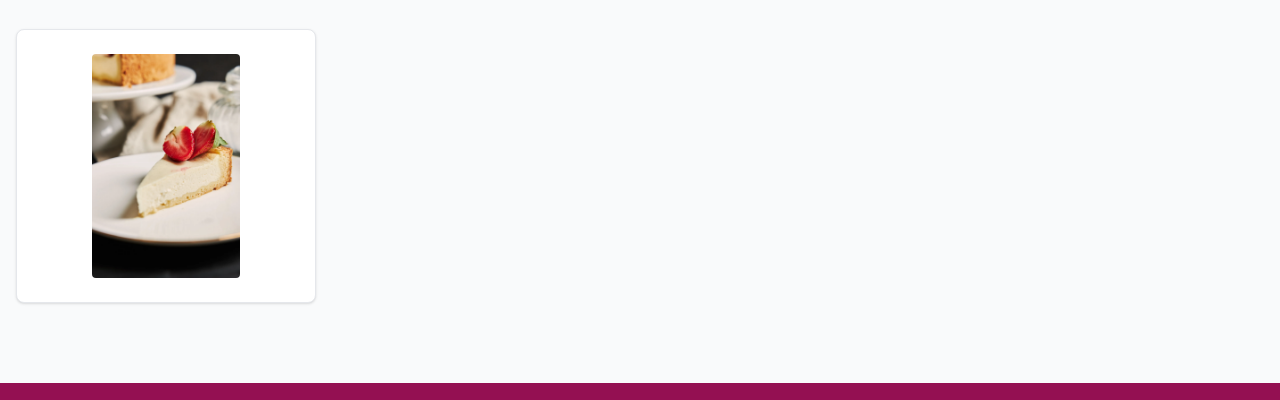
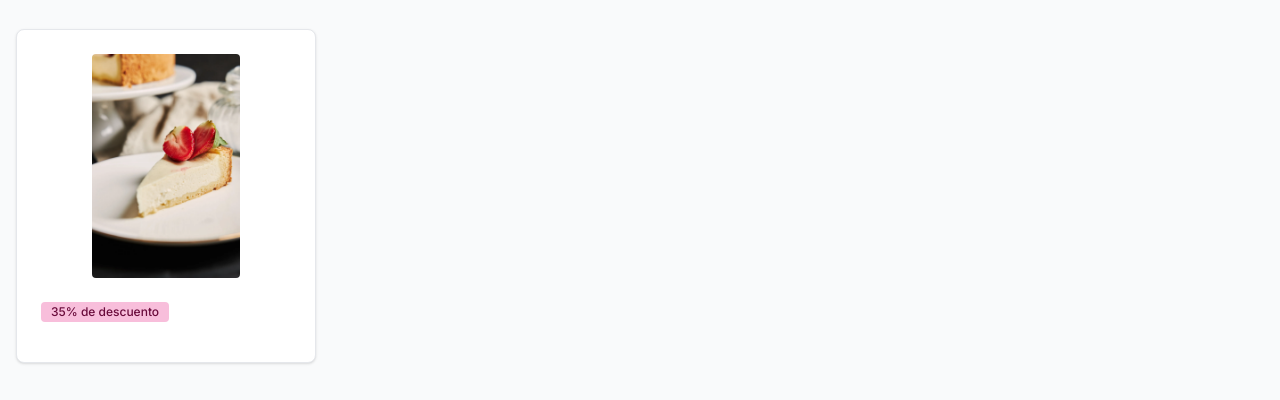
Before and after one commit to Dreizack97/CookieAndCake, a website: page src/products.html in a window 1280 px wide. Shown: the part 263-663 px from the top of the page. Drawn offline with nearby package versions, Linux system fonts and the light colour scheme; files that its build step writes are made by us from their sources.

Commit message:
feat(productos): Sección de Descuento
Agrega un Span para mostrar información de descuento del producto.

```diff
--- a/src/products.html
+++ b/src/products.html
@@ -370,6 +370,13 @@
                   <img class="mx-auto h-full rounded-sm" src="./assets/img/Cheesecake.webp" alt="Cheesecake" />
                 </a>
               </div>
+              <!-- Cuerpo -->
+              <div class="pt-6">
+                <!-- Información de Promoción -->
+                <div class="mb-4 flex items-center justify-between gap-4">
+                  <span class="bg-cookie-100 text-cookie-800 me-2 rounded px-2.5 py-0.5 text-xs font-medium">35% de descuento</span>
+                </div>
+              </div>
             </div>
           </div>
         </div>
```
